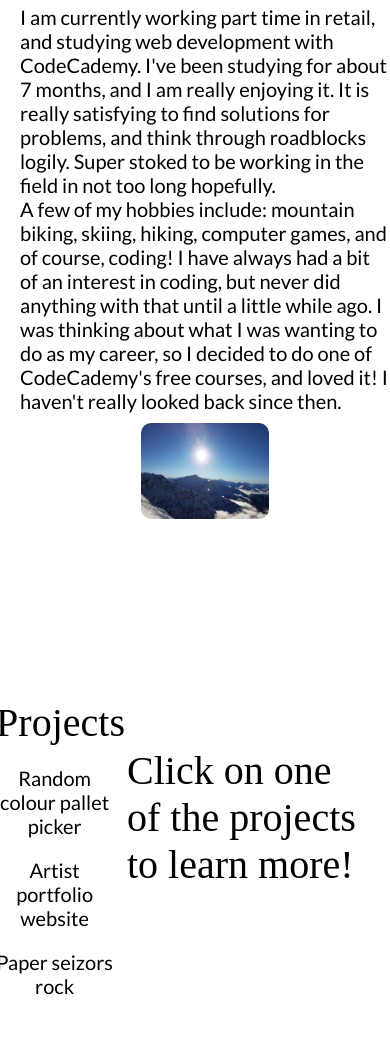
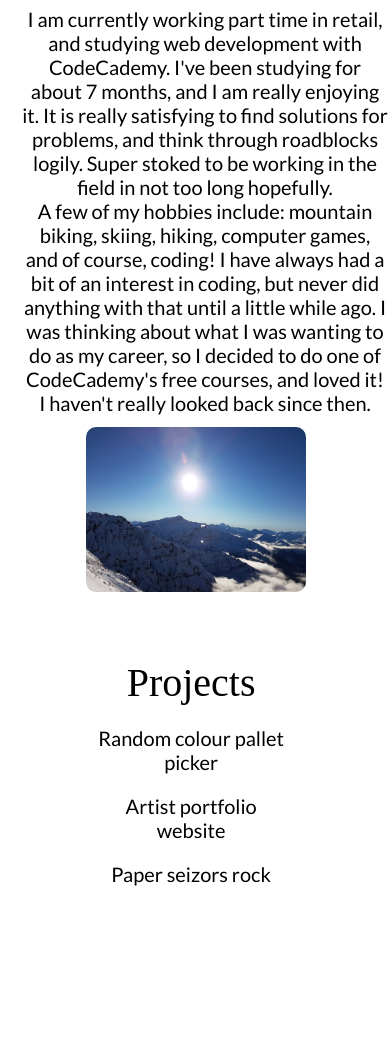
Before and after one commit to Nick1600/nicholas-atkinson-profile, a plain HTML site: page index.html in a window 390 px wide. Shown: the part 383-1444 px from the top of the page. Drawn offline with Linux system fonts and the light colour scheme; a web font is replaced by a local one.

Commit message:
responsive for moble

```diff
--- a/style.css
+++ b/style.css
@@ -186,5 +186,50 @@ footer {
 }
 
 @media only screen and (max-width: 430px) {
+    * {
+        text-align: center;
+    }
+    /*HEADER*/
+    .intro {
+        display: block;
+    }
+    .intro__title {
+        width: 100%;
+        text-align: center;
+    }
+    .intro__about {
+        position: absolute;
+        top: 20%;
+        padding: 0;
+    }
 
+    /*ABOUT*/
+    .about__content {
+        padding: 0.1rem;
+    }
+    .about__image {
+        width: 65%;
+        right: 20%;
+    }
+
+    /*PROJECTS*/
+    .projects {
+        position: relative;
+        top: -10rem;
+        padding-top: 1rem;
+    }
+    .projects__nav {
+        margin: auto;
+        width: 50%;
+    }
+    .project__about {
+        position: relative;
+        margin: auto;
+        top: 50%;
+    }
+
+    /*FOOTER*/
+    footer {
+        top: 350px;
+    }
 }
```
